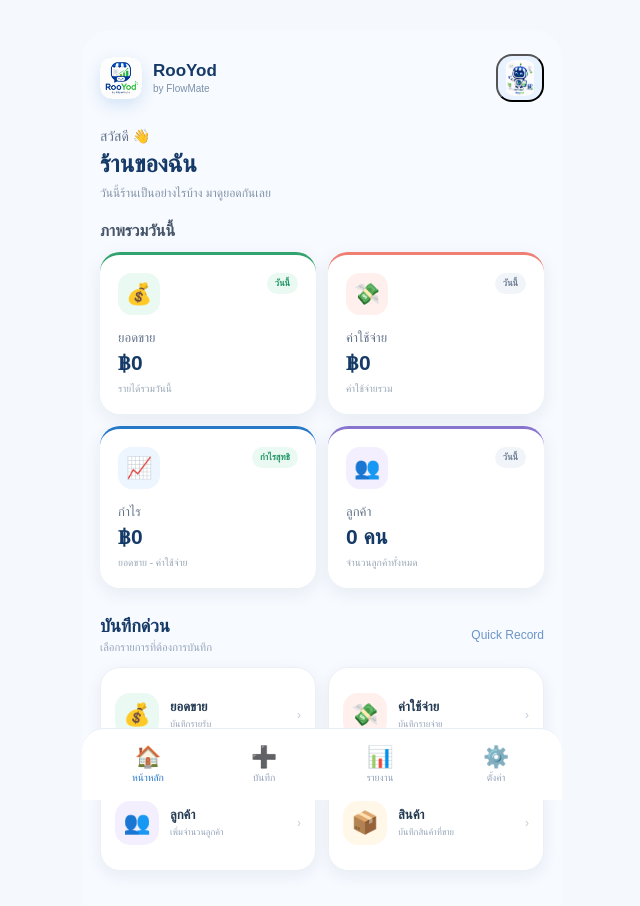
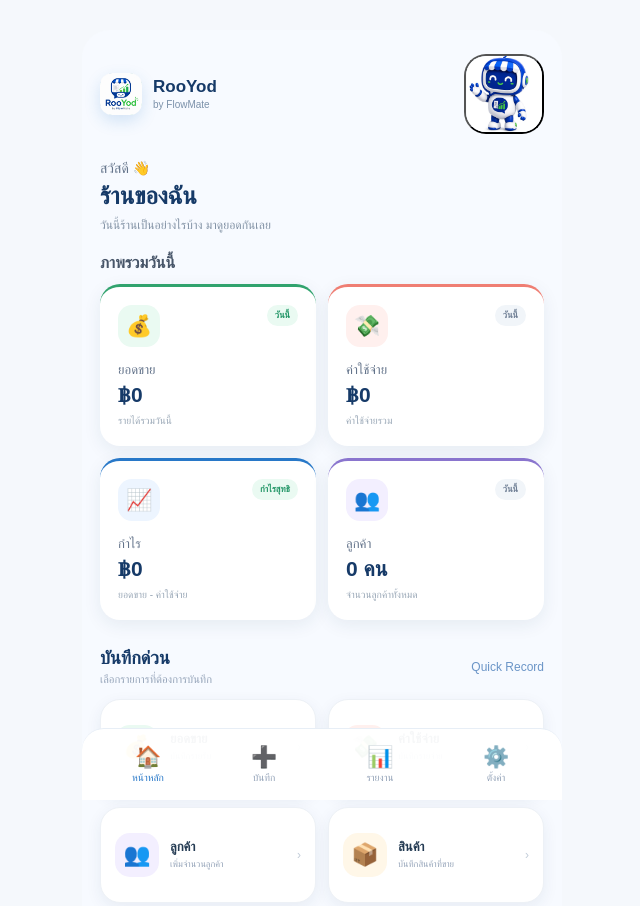
Before and after one commit to flowmate-th2026/flowmate-bot, a plain HTML site: page frontend/index.html in a window 1280 px wide. Shown: the top 906 px of the page, without its empty margins (318-958 px from the left). Drawn offline with Linux system fonts and the light colour scheme.

Commit message:
Day 26 - complete dashboard whit logo and mascot

```diff
--- a/frontend/index.html
+++ b/frontend/index.html
@@ -46,7 +46,7 @@
 
     <button class="profile-button">
     <img
-        src="assets/rooyod-mascot.jpg"
+        src="assets/rooyod-mascot1.jpg"
         alt="RooYod Mascot"
         class="mascot-image"
     >
--- a/frontend/style.css
+++ b/frontend/style.css
@@ -825,13 +825,21 @@ button {
 .mascot-image {
     width: 100%;
     height: 100%;
-    object-fit: contain;
-    border-radius: 14px;
+    object-fit: cover;
+    border-radius: 16px;
 }
 
 .profile-button {
+    width: 80px;
+    height: 80px;
+    border-radius: 22px;
+    padding: 0;
+
+    display: flex;
+    align-items: center;
+    justify-content: center;
+
     overflow: hidden;
-    padding: 4px;
 }
 
 .brand-logo {
```
Also changed, not shown: frontend/assets/mascot2.jpg (added), frontend/assets/rooyod-mascot1.jpg (added).
